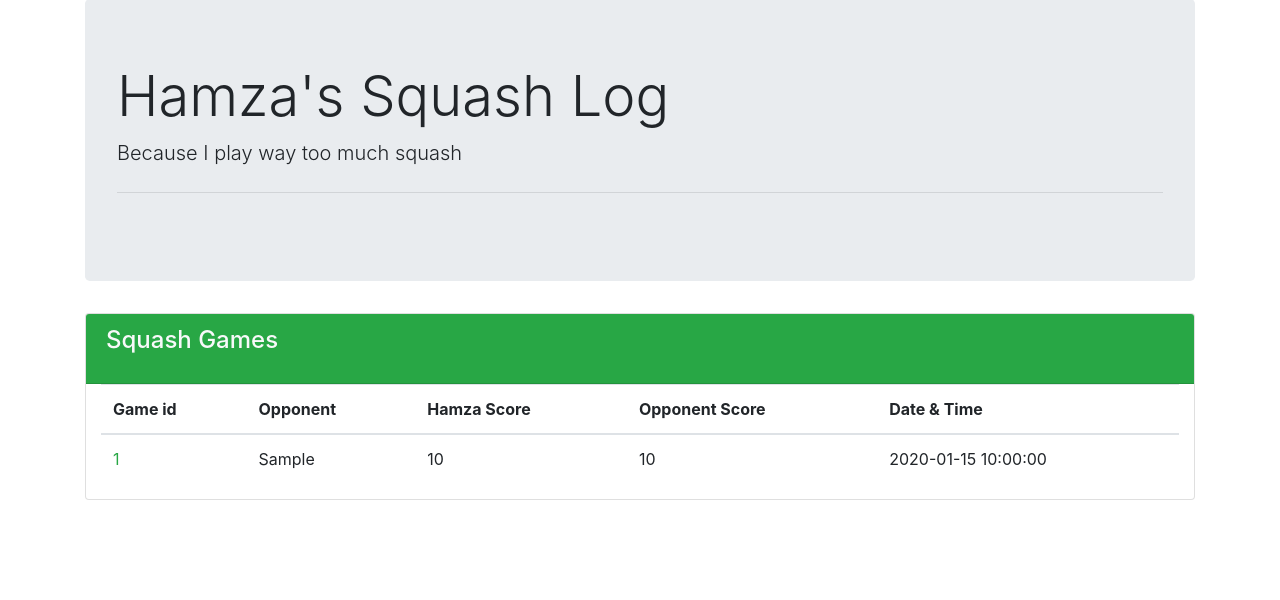
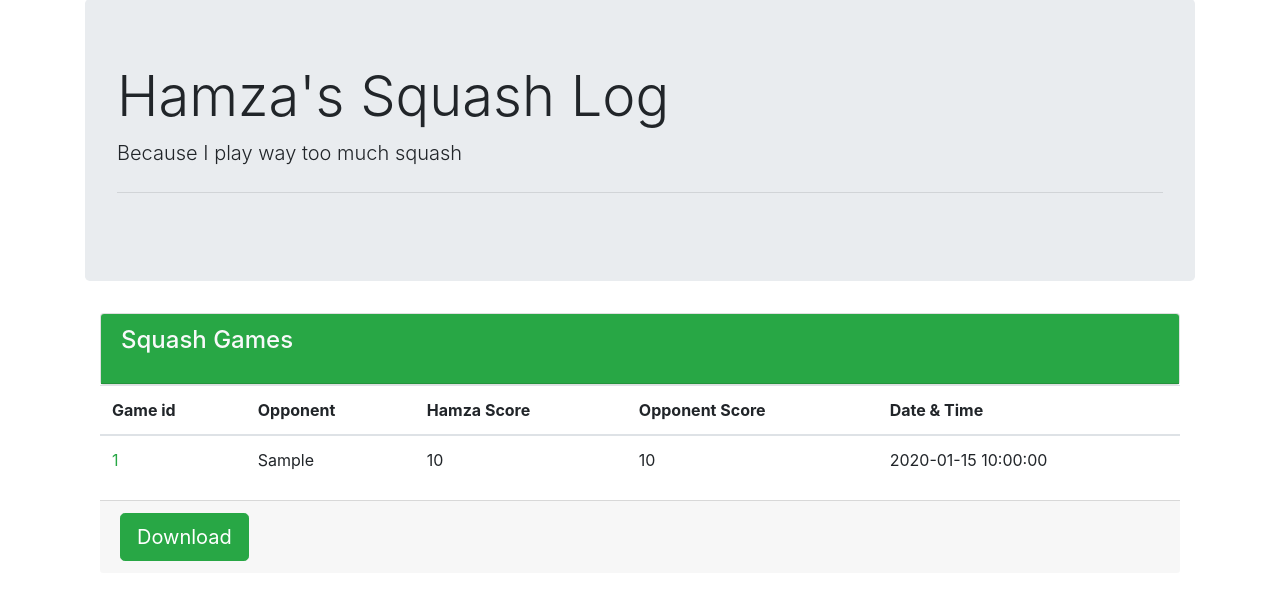
Before and after one commit to abdullahsumbal/Hamza_Gift, a Flask app: page /home in a window 1280 px wide. Shown: the part 57-657 px from the top of the page. Run offline with Flask 2, Linux system fonts and the light colour scheme; tables that the repository leaves empty or names only in its code hold one stand-in row (values such as "Sample post"); data that the repository does not hold is empty; some libraries are stand-ins or nearby versions.

Commit message:
improved layout

```diff
--- a/templates/home.html
+++ b/templates/home.html
@@ -9,11 +9,15 @@
       <a class="btn btn-success btn-lg " href="/register" role="button">Add Game</a>
     {% endif %}
 </div>
+<div class="container-fluid">
+    <div class="row">
+        <div class="col-lg-12">
             <div class="card">
               <div class="card-header bg-success" data-background-color="orange">
                     <h4 class="title"><p class="text-light">Squash Games</p></h4>
               </div>
-    <div class="container-fluid">
+            </div>
+            <div class="card-content">
                 <table class="table table-hover text-centered">
                   <tr>
                     <th>Game id</th>
@@ -46,9 +50,12 @@
                         </tr>
                      </tbody>
                 {% endfor %}
-
-        <tbody id="checklist_table_body"></tbody>
               </table>
+        </div>
+        <div class="card-footer">
+            <a class="btn btn-success btn-lg" href="/download" role="button">Download</a>
+        </div>
+      </div>
     </div>
 </div>
 {% endblock %}
```
Lines whose indentation alone changed are shown as unchanged.
